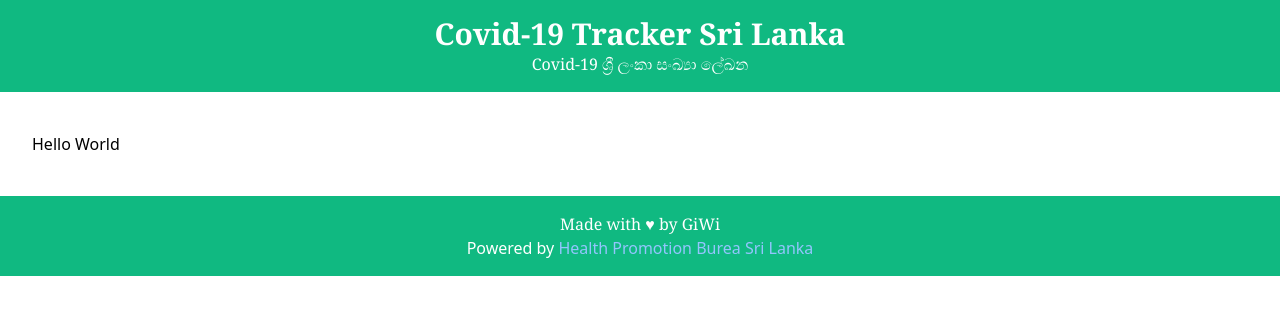
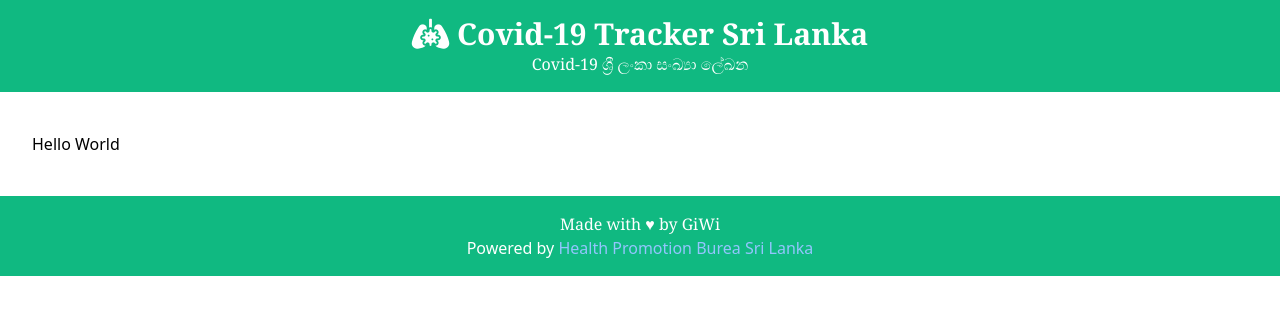
Before and after one commit to giwi97/covid-tr, a Vue app: page / in a window 1280 px wide. Shown: the top 314 px of the page. Built offline with nearby package versions, Linux system fonts and the light colour scheme.

Commit message:
header modifications

```diff
--- a/src/components/Header.vue
+++ b/src/components/Header.vue
@@ -1,7 +1,7 @@
 <template>
   <header class="text-center bg-green-500 text-white p-4 mb-10">
     <div class="text-3xl md:text-3xl font-sans md:font-serif font-bold">
-      Covid-19 Tracker Sri Lanka
+     <i class="fa fa-lungs-virus"></i> Covid-19 Tracker Sri Lanka
     </div>
     <div class="text-3md md:text-1md font-sans md:font-serif">
       Covid-19 ශ්‍රී ලංකා සංඛ්‍යා ලේඛන
```
